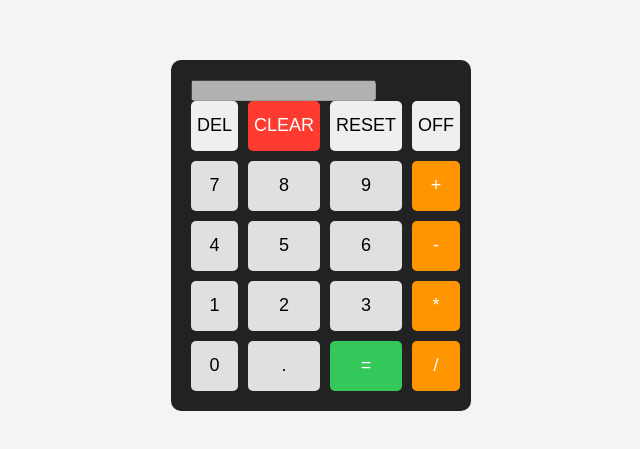
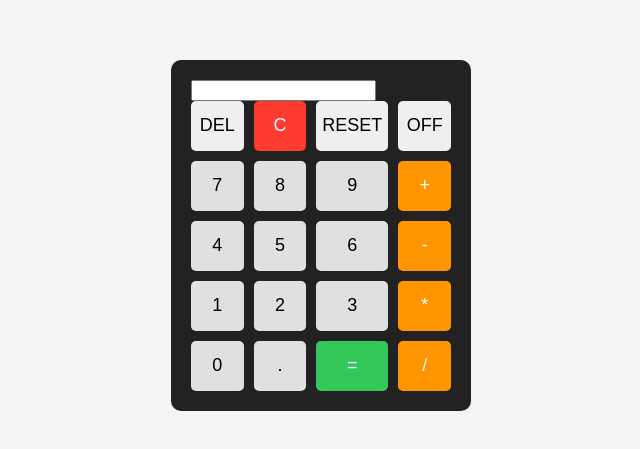
Before and after one commit to inn-ctrl/odinP, a plain HTML site: page Calculator/index.html in a window 1280 px wide. Shown: the part 173-622 px from the top of the page, without its empty margins (319-959 px from the left). Drawn offline with Linux system fonts and the light colour scheme.

Commit message:
calc js added

```diff
--- a/Calculator/index.html
+++ b/Calculator/index.html
@@ -9,32 +9,32 @@
 <body>
 
     <div class="calculator">
-        <input type="text" id="display" class="display" disabled>
+        <input type="text" id="display" class="display">
         <div class="buttons">
             <button class="del">DEL</button>
-            <button class="clear">CLEAR</button>
+            <button class="clear" onclick="clearDisplay()">C</button>
             <button class="reset">RESET</button>
             <button class="reset">OFF</button>
 
-            <button class="number">7</button>
-            <button class="number">8</button>
-            <button class="number">9</button>
-            <button class="operator">+</button>
+            <button class="number" onclick="append('7')">7</button>
+            <button class="number" onclick="append('8')">8</button>
+            <button class="number" onclick="append('9')">9</button>
+            <button class="operator" onclick="append('+')">+</button>
 
-            <button class="number">4</button>
-            <button class="number">5</button>
-            <button class="number">6</button>
-            <button class="operator">-</button>
+            <button class="number" onclick="append('4')">4</button>
+            <button class="number" onclick="append('5')">5</button>
+            <button class="number" onclick="append('6')">6</button>
+            <button class="operator" onclick="append('-')">-</button>
 
-            <button class="number">1</button>
-            <button class="number">2</button>
-            <button class="number">3</button>
-            <button class="operator">*</button>
+            <button class="number" onclick="append('1')">1</button>
+            <button class="number" onclick="append('2')">2</button>
+            <button class="number" onclick="append('3')">3</button>
+            <button class="operator" onclick="append('*')">*</button>
 
-            <button class="number">0</button>
-            <button class="number">.</button>
-            <button class="equal">=</button>
-            <button class="operator">/</button>
+            <button class="number" onclick="append('0')">0</button>
+            <button class="number" onclick="append('.')">.</button>
+            <button class="equal" onclick="calculate('=')">=</button>
+            <button class="operator" onclick="append('')">/</button>
 
         </div>
     </div>
--- a/Calculator/main.js
+++ b/Calculator/main.js
@@ -0,0 +1,19 @@
+const display = document.getElementById('display');
+
+function append(value){
+    display.value += value;
+}
+
+function clearDisplay(){
+    display.value = "";
+}
+
+function calculate(){
+    try{
+        display.value = eval(display.value);
+    }
+    catch {
+        display.value = "Error";
+    }
+
+}
--- a/Calculator/style.css
+++ b/Calculator/style.css
@@ -24,7 +24,7 @@ body{
     font-size: 22px;
     text-align: right;
     margin-bottom: 10px;
-    padding: 5px;
+    padding: 20px;
     border: none;
     border-radius: 5px;
 }
```
